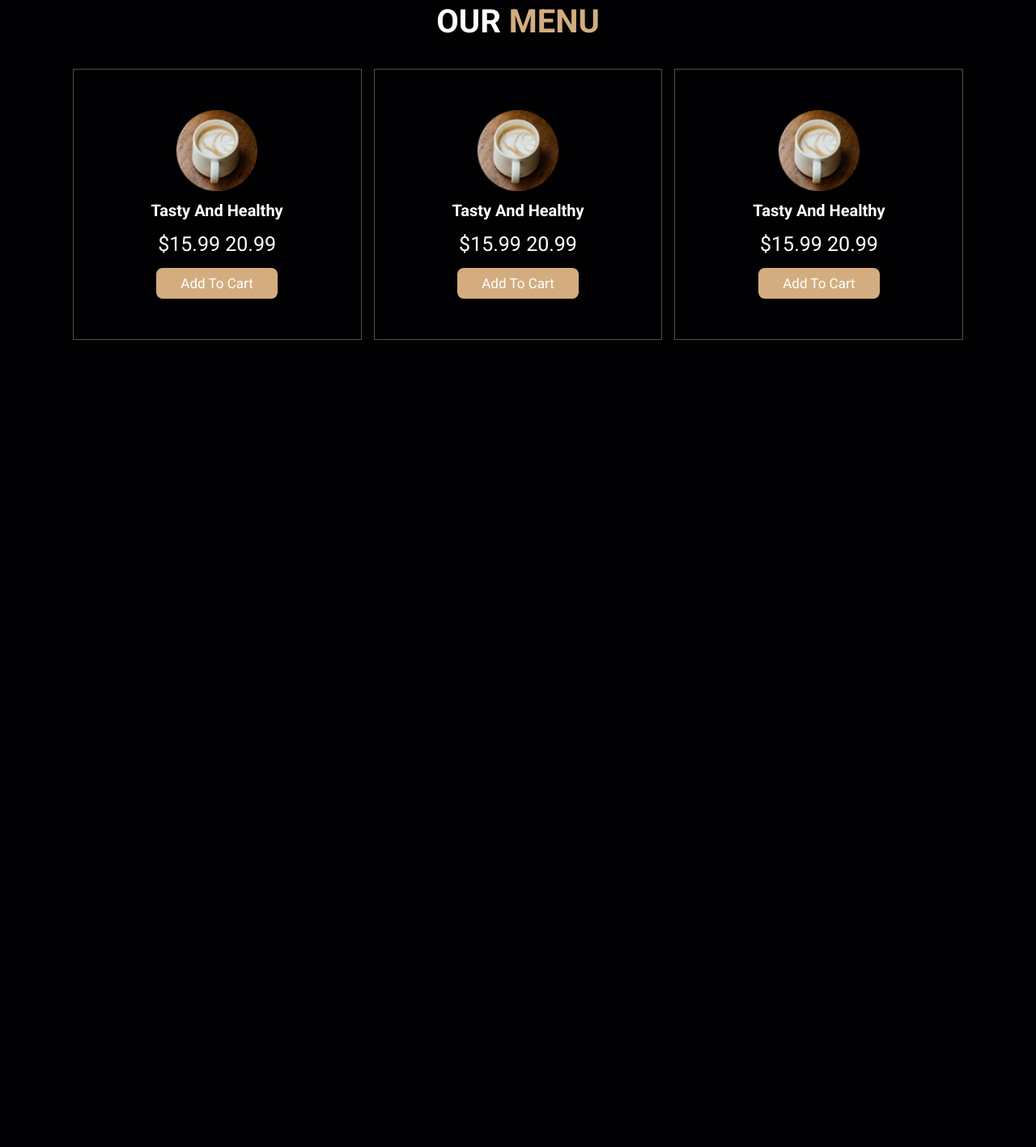
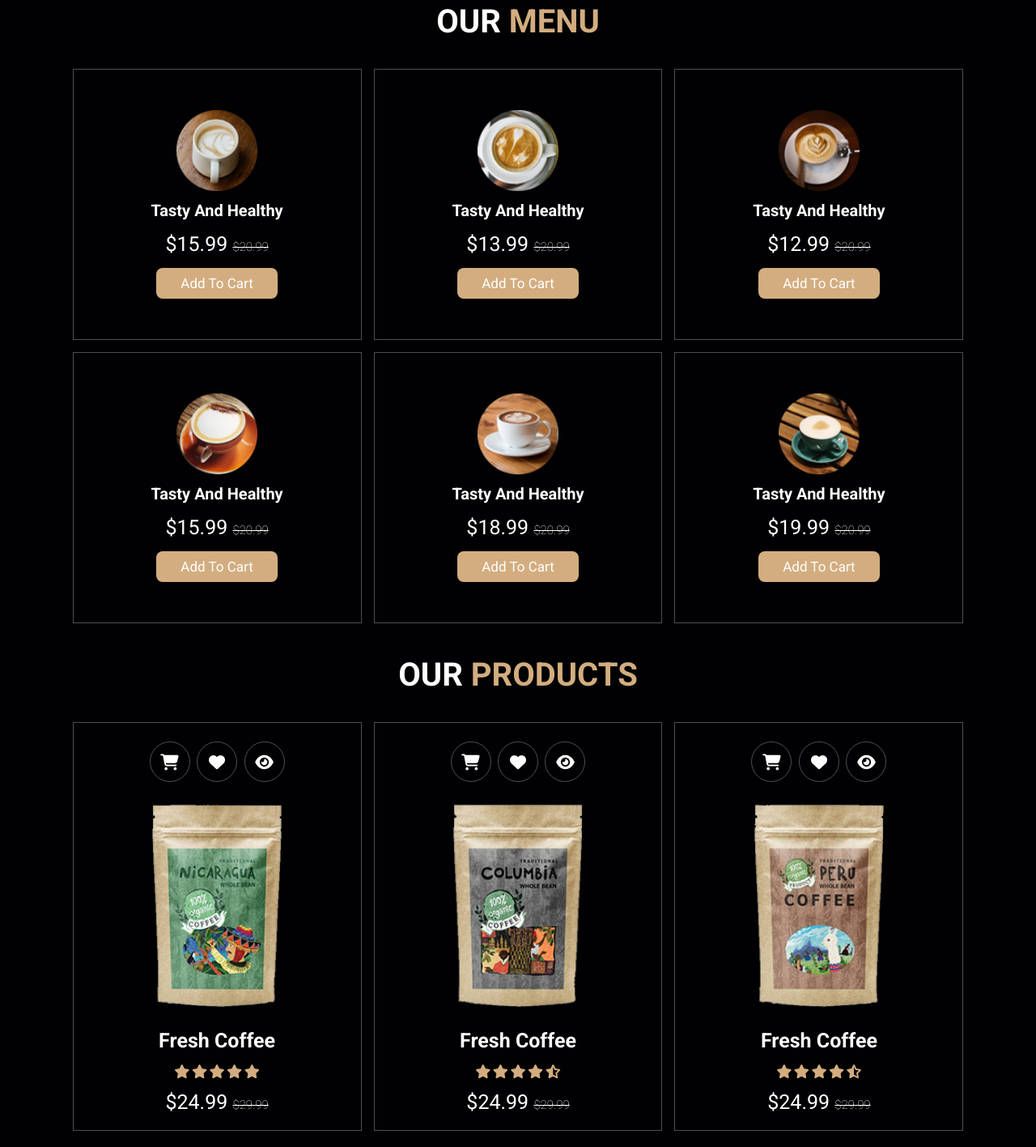
Before and after one commit to guigvd/coffee-shop, a plain HTML site: page index.html in a window 1280 px wide. Shown: the part 1333-2750 px from the top of the page at 81% size. Before the commit the page ends 1773 px from the top, so only its background shows below. Drawn offline with Linux system fonts and the light colour scheme.

Commit message:
add section products

```diff
--- a/assets/style.css
+++ b/assets/style.css
@@ -310,3 +310,78 @@
     font-size: 2.5rem;
     padding: .5rem 0;
 }
+
+.menu .box-container .box .price span{
+    font-size: 1.5rem;
+    text-decoration:  line-through;
+    font-weight: lighter;
+}
+
+.menu .box-container .box:hover{
+    background-color: #fff;
+}
+
+.menu .box-container .box:hover > *{
+    color: var(--black);
+}
+
+/* custom products */
+
+.products .box-container{
+    display: grid;
+    grid-template-columns: repeat(auto-fit, minmax(30rem, 1fr));
+    gap: 1.5rem;
+}
+
+.products .box-container .box{
+    text-align: center;
+    border: var(--border);
+    padding: 2rem;
+}
+
+.products .box-container .box .icons a{
+    height: 5rem; width: 5rem;
+    line-height: 5rem;
+    font-size: 2rem;
+    border: var(--border);
+    border-radius: 50%;
+    color: #fff;
+    margin: .3rem;
+}
+
+.products .box-container .box .icons a:hover{
+    background: var(--main-color);
+}
+
+.products .box-container .box .image{
+    padding: 2.5rem 0;
+}
+
+.products .box-container .box .image img{
+    height: 25rem;
+}
+
+.products .box-container .box .content h3{
+    color: #fff;
+    font-size: 2.5rem;
+}
+
+.products .box-container .box .content .stars{
+    padding: 1.5rem;
+}
+
+.products .box-container .box .content .stars i{
+    font-size: 1.7rem;
+    color: var(--main-color);
+}
+
+.products .box-container .box .content .price{
+    color: #fff;
+    font-size: 2.5rem;
+}
+
+.products .box-container .box .content .price span{
+    text-decoration: line-through;
+    font-weight: lighter;
+    font-size: 1.5rem;
+}
--- a/index.html
+++ b/index.html
@@ -138,21 +138,42 @@
             <div class="box">
                 <img src="./assets/img/menu-1.png" alt="">
                 <h3>Tasty And Healthy </h3>
-                <div class="price">$15.99 <span>20.99</span></div>
+                <div class="price">$15.99 <span>$20.99</span></div>
                 <a href="#" class="btn">Add To Cart</a>
             </div>
 
             <div class="box">
-                <img src="./assets/img/menu-1.png" alt="">
+                <img src="./assets/img/menu-2.png" alt="">
                 <h3>Tasty And Healthy </h3>
-                <div class="price">$15.99 <span>20.99</span></div>
+                <div class="price">$13.99 <span>$20.99</span></div>
                 <a href="#" class="btn">Add To Cart</a>
             </div>
 
             <div class="box">
-                <img src="./assets/img/menu-1.png" alt="">
+                <img src="./assets/img/menu-3.png" alt="">
                 <h3>Tasty And Healthy </h3>
-                <div class="price">$15.99 <span>20.99</span></div>
+                <div class="price">$12.99 <span>$20.99</span></div>
+                <a href="#" class="btn">Add To Cart</a>
+            </div>
+
+            <div class="box">
+                <img src="./assets/img/menu-4.png" alt="">
+                <h3>Tasty And Healthy </h3>
+                <div class="price">$15.99 <span>$20.99</span></div>
+                <a href="#" class="btn">Add To Cart</a>
+            </div>
+
+            <div class="box">
+                <img src="./assets/img/menu-5.png" alt="">
+                <h3>Tasty And Healthy </h3>
+                <div class="price">$18.99 <span>$20.99</span></div>
+                <a href="#" class="btn">Add To Cart</a>
+            </div>
+
+            <div class="box">
+                <img src="./assets/img/menu-6.png" alt="">
+                <h3>Tasty And Healthy </h3>
+                <div class="price">$19.99 <span>$20.99</span></div>
                 <a href="#" class="btn">Add To Cart</a>
             </div>
 
@@ -163,6 +184,98 @@
 
     <!-- menu end  -->
 
+    <!-- product start -->
+    <section class="products" id="products">
+
+        <h1 class="title">Our <span>products</span></h1>
+
+        <div class="box-container">
+
+            <div class="box">
+
+                <div class="icons">
+                    <a href="#" class="fas fa-shopping-cart"></a>
+                    <a href="#" class="fas fa-heart"></a>
+                    <a href="#" class="fas fa-eye"></a>
+                </div>
+
+                <div class="image">
+                    <img src="./assets/img/product-1.png" alt="">
+                </div>
+
+                <div class="content">
+                    <h3>fresh coffee</h3>
+
+                    <div class="stars">
+                        <i class="fas fa-star"></i>
+                        <i class="fas fa-star"></i>
+                        <i class="fas fa-star"></i>
+                        <i class="fas fa-star"></i>
+                        <i class="fas fa-star"></i>
+                    </div>
+
+                    <div class="price">$24.99 <span>$29.99</span></div>
+                </div>
+
+            </div>
+            <div class="box">
+
+                <div class="icons">
+                    <a href="#" class="fas fa-shopping-cart"></a>
+                    <a href="#" class="fas fa-heart"></a>
+                    <a href="#" class="fas fa-eye"></a>
+                </div>
+
+                <div class="image">
+                    <img src="./assets/img/product-2.png" alt="">
+                </div>
+
+                <div class="content">
+                    <h3>fresh coffee</h3>
+
+                    <div class="stars">
+                        <i class="fas fa-star"></i>
+                        <i class="fas fa-star"></i>
+                        <i class="fas fa-star"></i>
+                        <i class="fas fa-star"></i>
+                        <i class="fas fa-star-half-alt"></i>
+                    </div>
+
+                    <div class="price">$24.99 <span>$29.99</span></div>
+                </div>
+
+            </div>
+            <div class="box">
+
+                <div class="icons">
+                    <a href="#" class="fas fa-shopping-cart"></a>
+                    <a href="#" class="fas fa-heart"></a>
+                    <a href="#" class="fas fa-eye"></a>
+                </div>
+
+                <div class="image">
+                    <img src="./assets/img/product-3.png" alt="">
+                </div>
+
+                <div class="content">
+                    <h3>fresh coffee</h3>
+
+                    <div class="stars">
+                        <i class="fas fa-star"></i>
+                        <i class="fas fa-star"></i>
+                        <i class="fas fa-star"></i>
+                        <i class="fas fa-star"></i>
+                        <i class="fas fa-star-half-alt"></i>
+                    </div>
+
+                    <div class="price">$24.99 <span>$29.99</span></div>
+                </div>
+
+            </div>
+
+    </section>
+
+    <!-- procuct end -->
 </body>
 
 </html>
```
